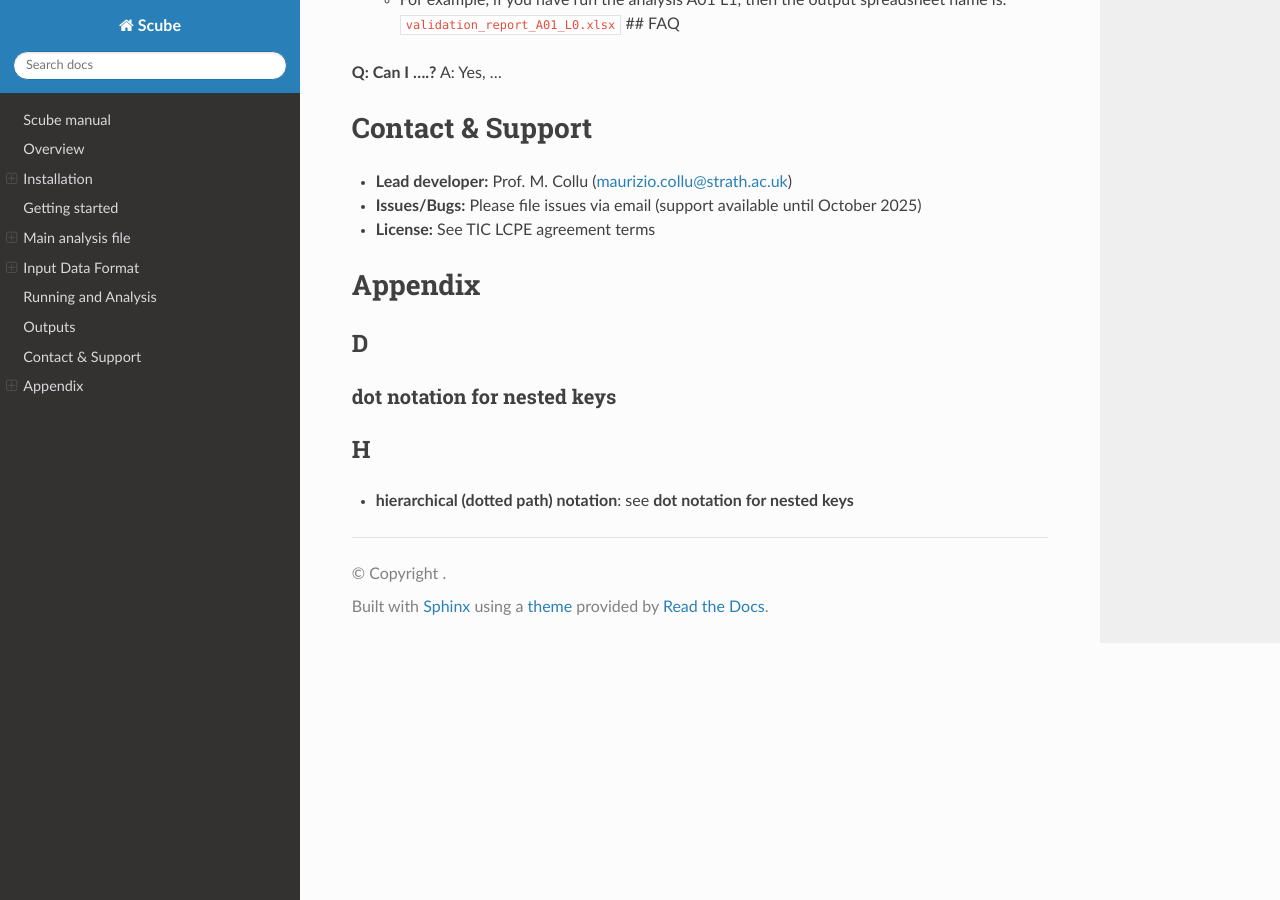
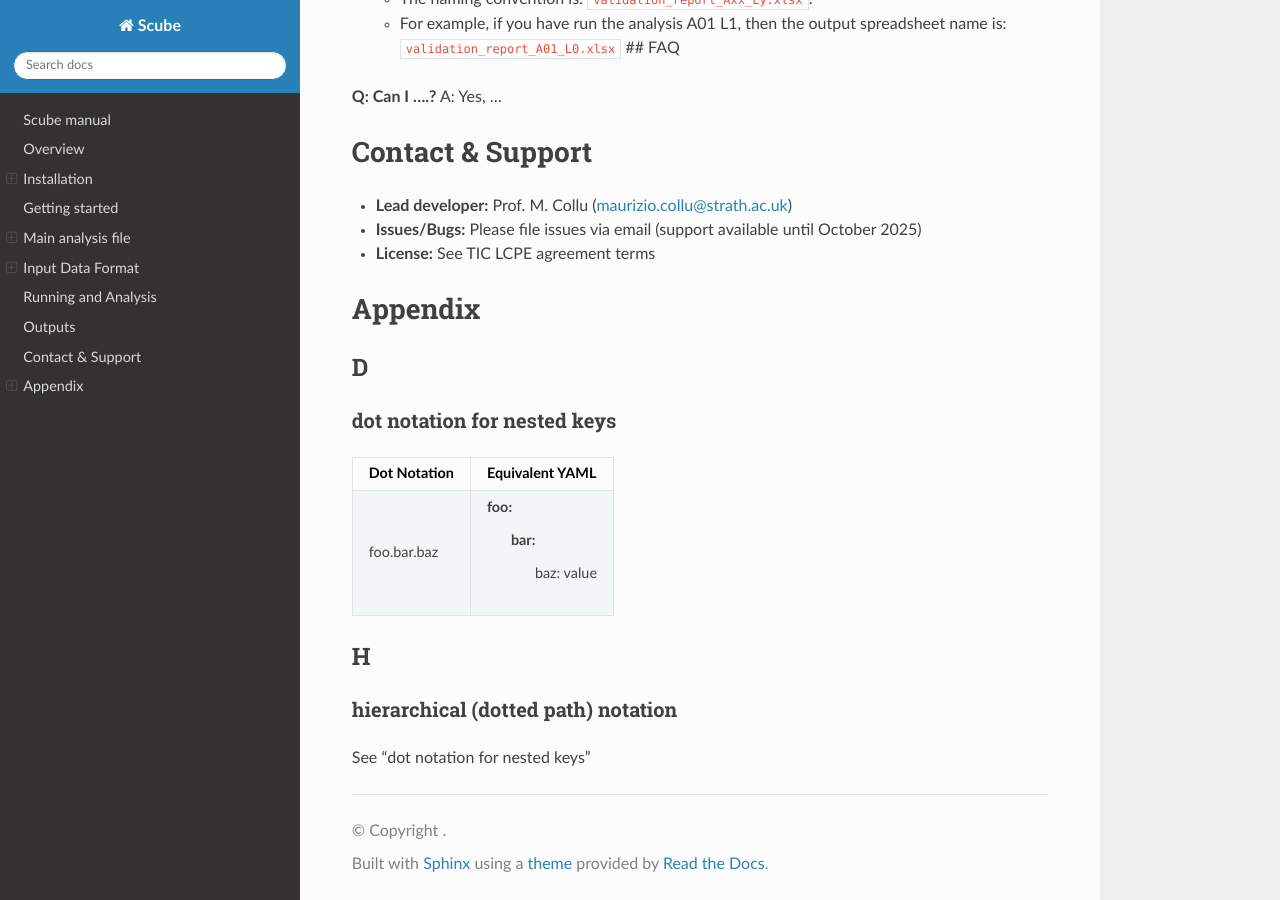
Before and after one commit to mcollu/scube, a Sphinx documentation site: the page built from docs/source/index.rst, in a window 1280 px wide and 900 px high, scrolled down 5990 px. Built offline with Sphinx 7.4.7 and the Read the Docs theme 3.1.0, drawn with Linux system fonts in a browser that asks for light colours; some of the changed text lies outside the part shown.

Commit message:
Update index.rst

```diff
--- a/docs/source/index.rst
+++ b/docs/source/index.rst
@@ -264,8 +264,17 @@
 
 dot notation for nested keys
 ~~~~~~~~~~~~~~~~~~~~~~~~~~~~
++---------------------+----------------------+
+| Dot Notation        | Equivalent YAML      |
++=====================+======================+
+| foo.bar.baz         | foo:                 |
+|                     |   bar:               |
+|                     |     baz: value       |
++---------------------+----------------------+
 
 H
 -
 
-- **hierarchical (dotted path) notation**: see **dot notation for nested keys**
+hierarchical (dotted path) notation
+~~~~~~~~~~~~~~~~~~~~~~~~~~~~~~~~~~~
+See "dot notation for nested keys"
```
